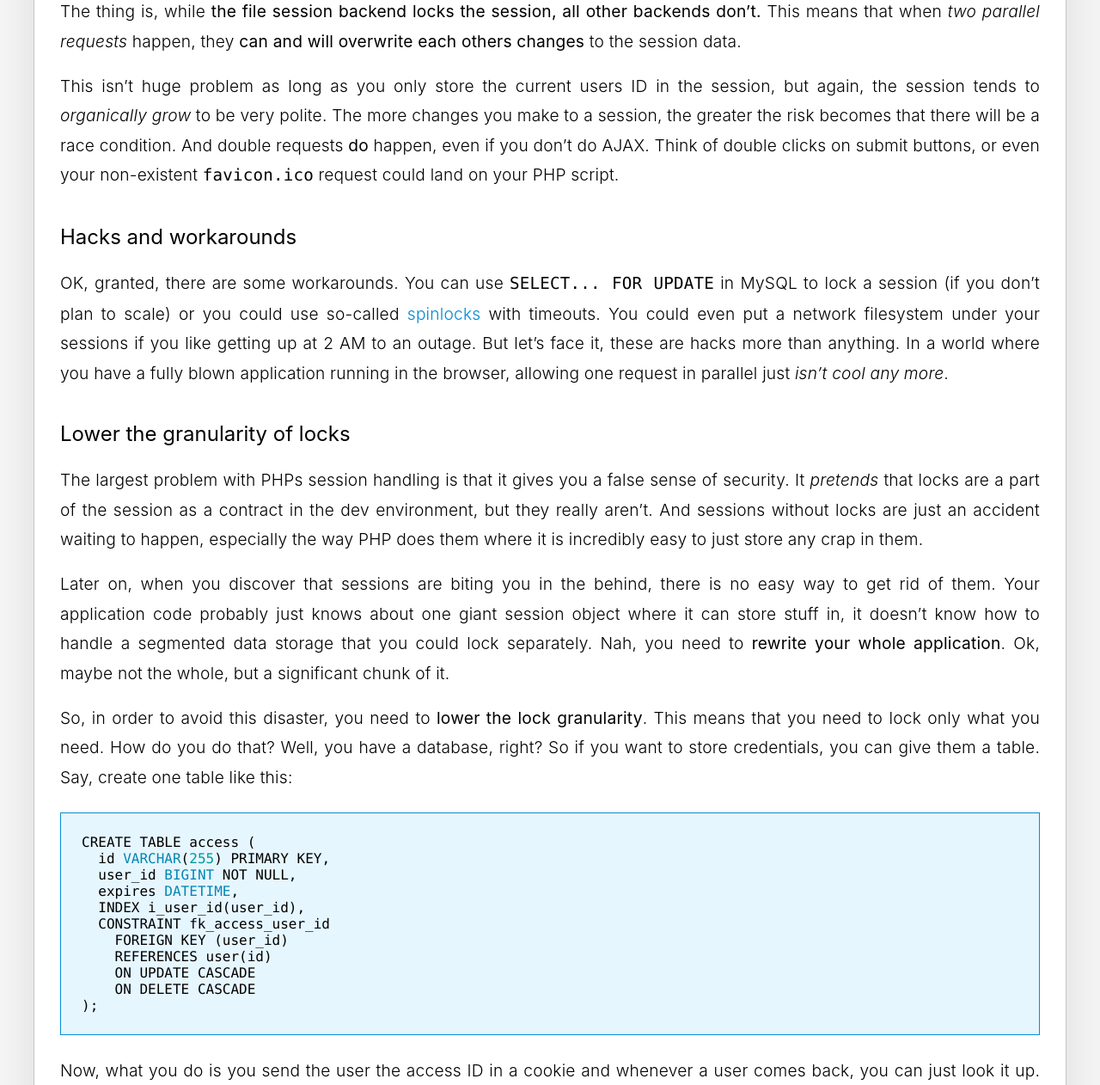
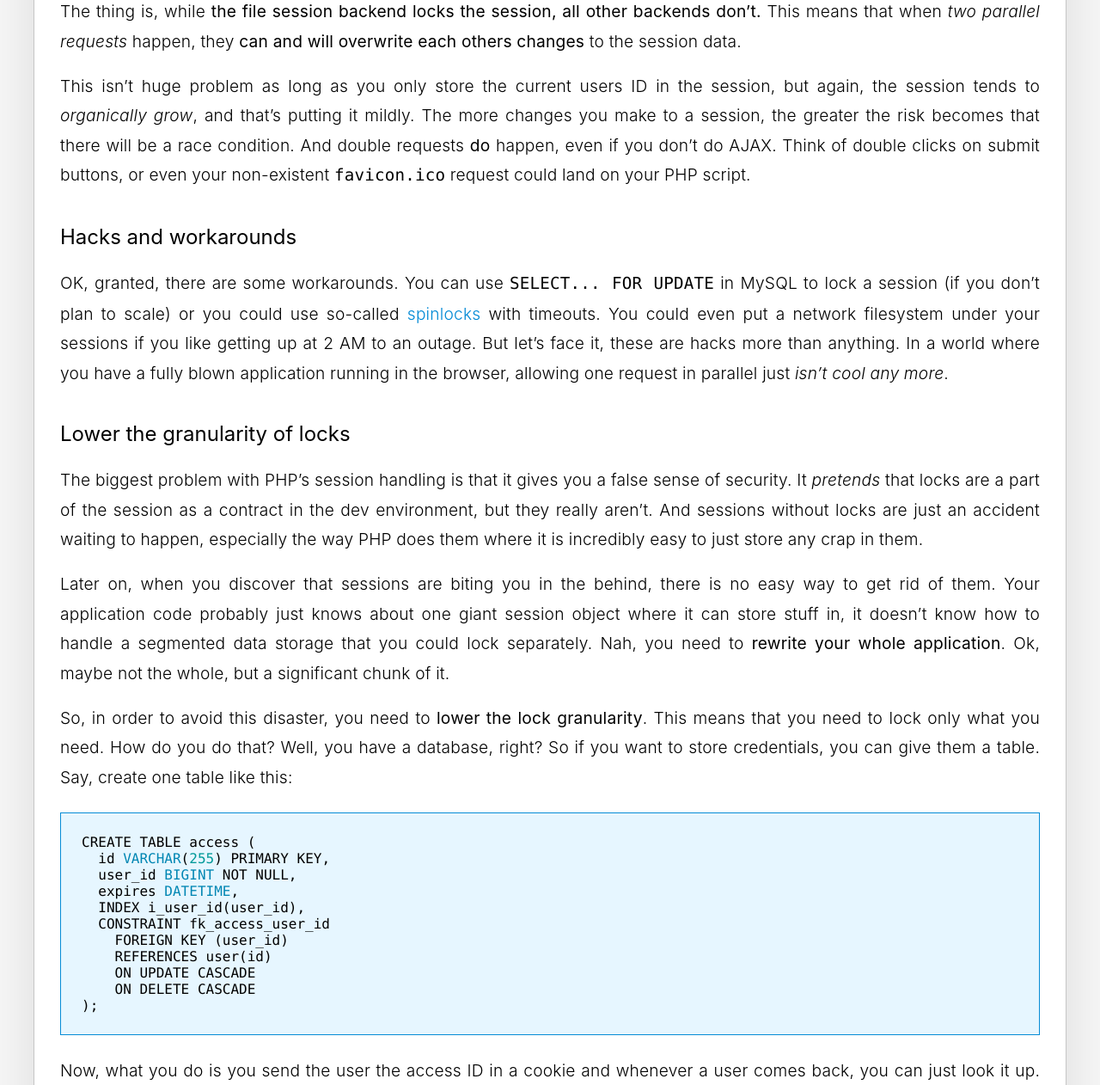
Before and after one commit to Moniter123/build-cdn, a Jekyll site: the page built from _posts/2018-01-25-stop-using-php-sessions.md, in a window 1280 px wide and 1400 px high, scrolled down 2805 px, cut to the strip 138-1400 px from the top of the window. Shown: the whole strip at 86% size. Built offline with Jekyll 4.4.1, drawn with Linux system fonts in a browser that asks for light colours; some of the changed text lies outside the part shown.

Commit message:
Minor fixes

```diff
--- a/_posts/2018-01-25-stop-using-php-sessions.md
+++ b/_posts/2018-01-25-stop-using-php-sessions.md
@@ -235,9 +235,9 @@
 when *two parallel requests* happen, they **can and will overwrite each others changes** to the session data.
 
 This isn't huge problem as long as you only store the current users ID in the session, but again, the session tends to
-*organically grow* to be very polite. The more changes you make to a session, the greater the risk becomes that there
-will be a race condition. And double requests **do** happen, even if you don't do AJAX. Think of double clicks on
-submit buttons, or even your non-existent `favicon.ico` request could land on your PHP script.
+*organically grow*, and that's putting it mildly. The more changes you make to a session, the greater the risk becomes
+that there will be a race condition. And double requests **do** happen, even if you don't do AJAX. Think of double
+clicks on submit buttons, or even your non-existent `favicon.ico` request could land on your PHP script.
 
 ## Hacks and workarounds
 
@@ -249,7 +249,7 @@
 
 ## Lower the granularity of locks
 
-The largest problem with PHPs session handling is that it gives you a false sense of security. It *pretends* that locks
+The biggest problem with PHP's session handling is that it gives you a false sense of security. It *pretends* that locks
 are a part of the session as a contract in the dev environment, but they really aren't. And sessions without locks are
 just an accident waiting to happen, especially the way PHP does them where it is incredibly easy to just store any
 crap in them.
```
Also changed, not shown: other parts of _posts/2018-01-25-stop-using-php-sessions.md (+2 -2 lines), assets/img/stop-using-php-sessions.svg.
